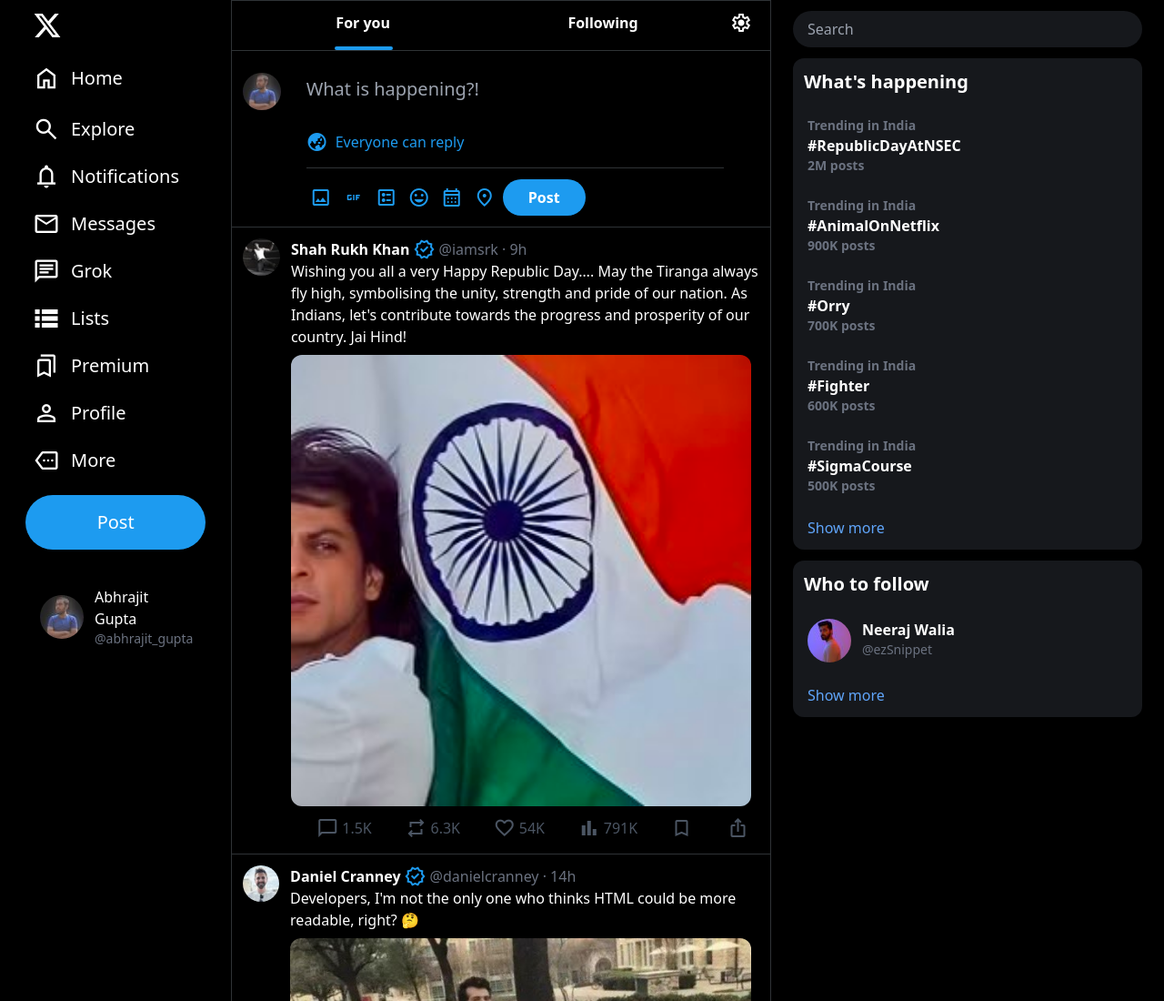
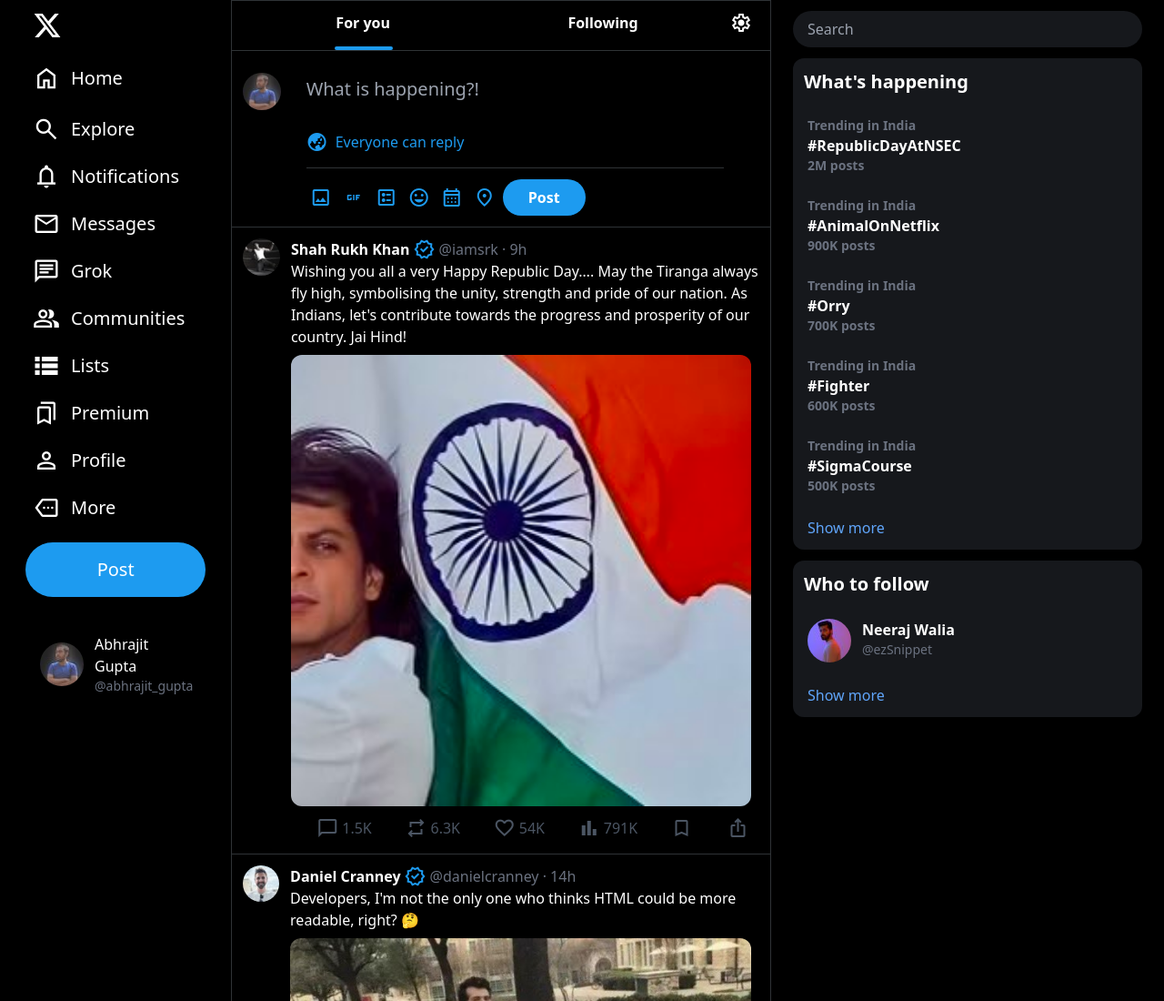
Before and after one commit to abhrajit2004/Twitter-Landing-Page, a website built with Vite: page index.html in a window 1280 px wide. Shown: the top 1100 px of the page at 91% size. Built offline with nearby package versions, Linux system fonts and the light colour scheme.

Commit message:
add Communities button to the sidebar

```diff
--- a/index.html
+++ b/index.html
@@ -61,6 +61,12 @@
                 >
                   <span class="material-symbols-outlined text-3xl">chat</span
                   >Grok
+                </li>
+                <li
+                  class="flex items-center gap-3 w-fit hover:bg-gray-900 cursor-pointer px-5 py-2 hover:rounded-full transition-all"
+                >
+                  <span class="material-symbols-outlined text-3xl">group</span
+                  >Communities
                 </li>
                 <li
                   class="flex items-center gap-3 w-fit hover:bg-gray-900 cursor-pointer px-5 py-2 hover:rounded-full transition-all"
```
